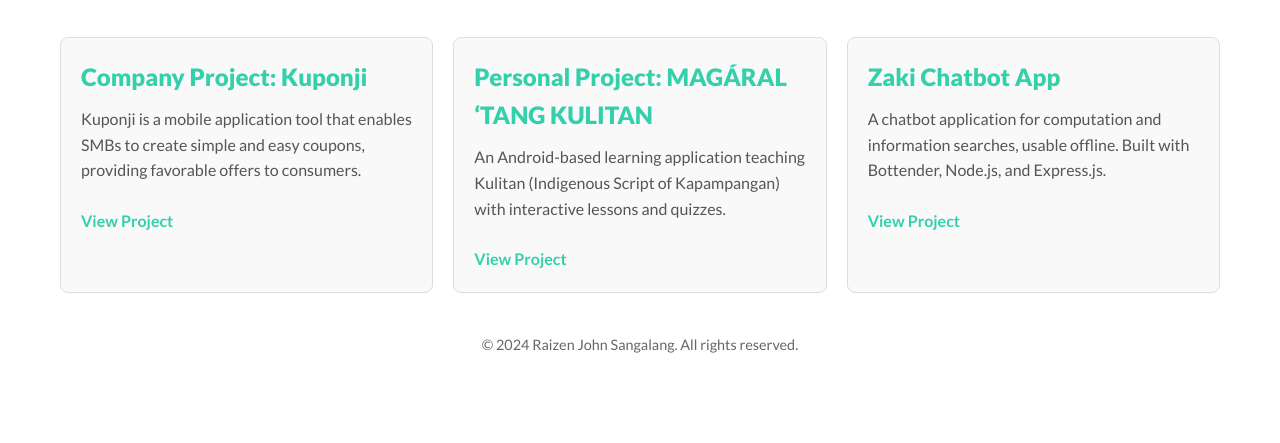
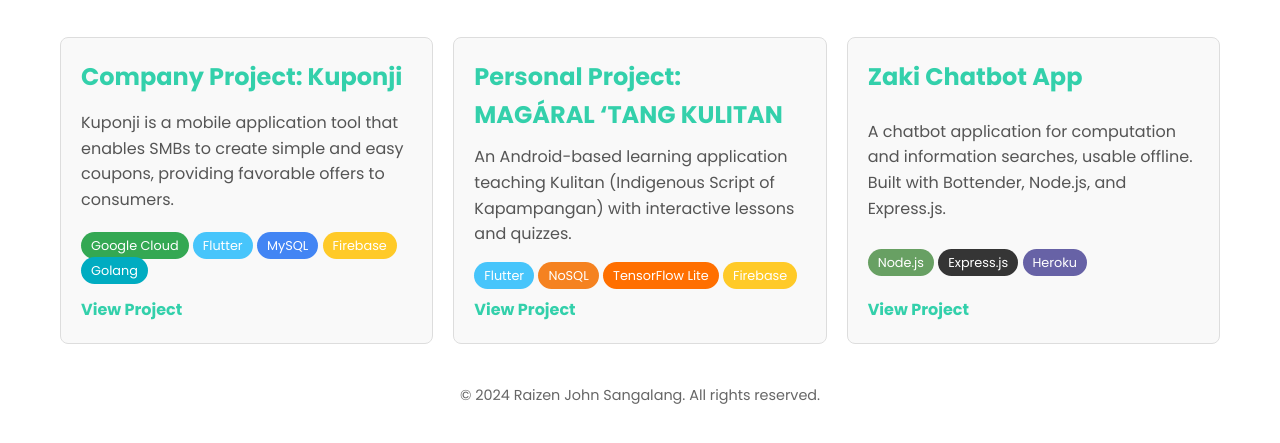
Before and after one commit to raizenxd/portfolio-rai, a plain HTML site: page index.html in a window 1280 px wide. Shown: the part 153-596 px from the top of the page. Drawn offline with Linux system fonts and the light colour scheme.

Commit message:
add tags

```diff
--- a/index.html
+++ b/index.html
@@ -6,7 +6,7 @@
   <title>Portfolio - Raizen John Sangalang</title>
   <link rel="preconnect" href="https://fonts.googleapis.com">
   <link rel="preconnect" href="https://fonts.gstatic.com" crossorigin>
-  <link href="https://fonts.googleapis.com/css2?family=Lato:ital,wght@0,100;0,300;0,400;0,700;0,900&display=swap" rel="stylesheet">
+  <link href="https://fonts.googleapis.com/css2?family=Poppins:ital,wght@0,100;0,300;0,400;0,700;0,900&display=swap" rel="stylesheet">
   <style>
     * {
       margin: 0;
@@ -15,7 +15,7 @@
     }
 
     body {
-      font-family: 'Lato', sans-serif;
+      font-family: 'Poppins', sans-serif;
       line-height: 1.6;
       padding: 60px;
       background-color: var(--bg-color, #ffffff);
@@ -72,6 +72,11 @@
       transition: transform 0.3s, box-shadow 0.3s;
       animation: fadeInUp 0.8s ease forwards;
       opacity: 0; /* Initially hidden for animation */
+      display: flex;
+
+  flex-direction: column;
+  justify-content: space-between; /* Ensures spacing between content and the link */
+  height: 100%;
     }
 
     .project:nth-child(1) { animation-delay: 0.2s; }
@@ -87,7 +92,7 @@
       margin-bottom: 10px;
       font-size: 1.5em;
       color: var(--accent-color);
-      font-weight: 900;
+      font-weight: 700;
     }
 
     .project p {
@@ -96,6 +101,7 @@
     }
 
     .project a {
+    position: relative;
       display: inline-block;
       margin-top: 10px;
       text-decoration: none;
@@ -147,6 +153,31 @@
       box-shadow: 0 6px 8px rgba(0, 0, 0, 0.15);
     }
 
+    .tag {
+      font-size: 0.8em;
+      color: #fff;
+      background-color: #9D00FF;
+      padding: 5px 10px;
+      border-radius: 20px;
+    }
+
+    .tag.flutter { background-color: #47C5FB; }
+    .tag.nosql { background-color: #F58220; }
+    .tag.tensorflow { background-color: #FF6F00; }
+    .tag.android { background-color: #3DDC84; }
+    .tag.nodejs { background-color: #68A063; }
+    .tag.expressjs { background-color: #353535; }
+    .tag.heroku { background-color: #6762A6; }
+    .tag.mongodb { background-color: #4CAF50; }
+    .tag.googleplay { background-color: #34A853; }
+    .tag.golang{ background-color: #00ACC1; }
+    .tag.mysql{ background-color: #4285F4; }
+    .tag.firebase{ background-color: #FFCA28; }
+    .tag.nestjs{ background-color: #E0234E; }
+    .tag.reactjs{ background-color: #61DAFB; }
+    .tag.typescript{ background-color: #007ACC; }
+    .tag.nextjs{ background-color: #000000; }
+
     @keyframes fadeInUp {
       0% {
         transform: translateY(20px);
@@ -172,22 +203,40 @@
     <div class="project">
       <h3>Company Project: Kuponji</h3>
       <p>Kuponji is a mobile application tool that enables SMBs to create simple and easy coupons, providing favorable offers to consumers.</p>
+      <div class="tags">
+        <span class="tag googleplay">Google Cloud</span>
+        <span class="tag flutter">Flutter</span>
+        <span class="tag mysql">MySQL</span>
+        <span class="tag firebase">Firebase</span>
+        <span class="tag golang">Golang</span>
+
+      </div>
       <a href="https://play.google.com/store/apps/details?id=com.hoolisoftware.kuponji&hl=en" target="_blank">View Project</a>
     </div>
 
     <div class="project">
       <h3>Personal Project: MAGÁRAL ‘TANG KULITAN</h3>
       <p>An Android-based learning application teaching Kulitan (Indigenous Script of Kapampangan) with interactive lessons and quizzes.</p>
-      <a href="https://drive.google.com/drive/folders/1UizrSA7tvcp8XN85K7kCNvlQi0bijl0U?usp=sharing" target="_blank">View Project</a>
+      <div class="tags">
+        <span class="tag flutter">Flutter</span>
+        <span class="tag nosql">NoSQL</span>
+        <span class="tag tensorflow">TensorFlow Lite</span>
+        <span class="tag firebase">Firebase</span>
+      </div>
+      <a href="https://drive.google.com/file/d/14KBqibeWausbUe5Fgm_Hpv0svKsHgidf/view?usp=sharing" target="_blank">View Project</a>
     </div>
 
     <div class="project">
       <h3>Zaki Chatbot App</h3>
       <p>A chatbot application for computation and information searches, usable offline. Built with Bottender, Node.js, and Express.js.</p>
+      <div class="tags">
+        <span class="tag nodejs">Node.js</span>
+        <span class="tag expressjs">Express.js</span>
+        <span class="tag heroku">Heroku</span>
+      </div>
       <a href="https://www.facebook.com/profile.php?id=100070919642485" target="_blank">View Project</a>
     </div>
   </section>
-
   <footer>
     <p>&copy; 2024 Raizen John Sangalang. All rights reserved.</p>
   </footer>
```
